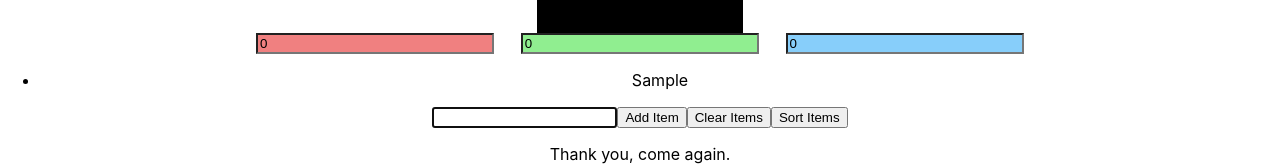
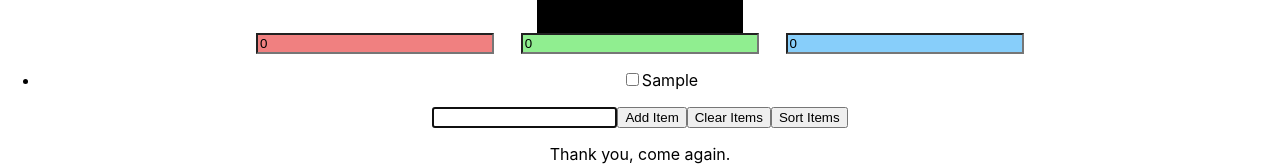
Before and after one commit to JamesonG-UAlberta/UAlberta-WCBWebDev_EXSM3939_Demo, a React (Create React App) app in the folder react-app/: page / in a window 1280 px wide. Both pictures are taken after typing "Sample" into the empty fields and a click on the button "Add Item". Shown: the part 578-744 px from the top of the page. Built offline with nearby package versions, Linux system fonts and the light colour scheme.

Commit message:
Checkboxes;

```diff
--- a/react-app/src/ToDo.js
+++ b/react-app/src/ToDo.js
@@ -6,7 +6,7 @@ To-Do To-Do's!
 ☑ 1. Using the method shown in the ColourThingy component, bind the text field to a state property, and clear it after adding an item.
 ☑ 2. Add a clear button.
 ☑ 3. Add a sort button (alphabetical).
-4. Add checkboxes to each item.
+☑ 4. Add checkboxes to each item.
 5. Add a completed list, and when an item is checked off, move it to the completed list, then disable the checkbox.
 6. Stop disabling the checkbox when moved, and allow the box to be unchecked to move it back to the pending list.
 */
@@ -34,7 +34,7 @@ class ToDo extends React.Component {
             <div>
                 <ul>
                     {/* For each item in our items list, render a list item. */}
-                    {this.state.items.map(x => <li>{x}</li>)}
+                    {this.state.items.map(x => <li><input type="checkbox"></input>{x}</li>)}
                 </ul>
                 {/* Bind our input to a reference called toDoInput, allowing us to use it without a querySelector, etc.*/}
                 <input type="text" value={this.state.inputValue} ref={thisNode => this.toDoInput = thisNode} onChange={this.handleInput}></input>
```
